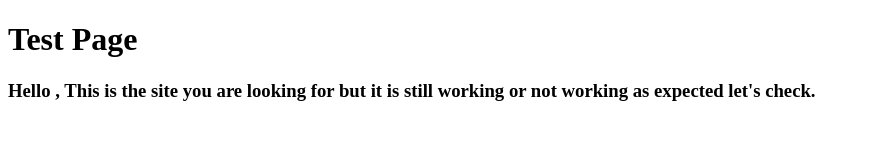
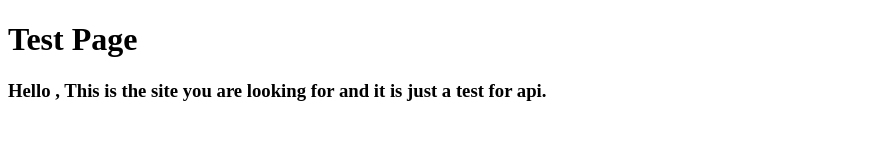
Before and after one commit to jd-215/node_tut_one, a website: page public/index.html in a window 1280 px wide. Shown: the whole page, without its empty margins (0-870 px from the left). Drawn offline with Linux system fonts and the light colour scheme.

Commit message:
added api and html

```diff
--- a/public/index.html
+++ b/public/index.html
@@ -7,6 +7,6 @@
 </head>
 <body>
     <h1>Test Page</h1>
-    <h3>Hello , This is the site you are looking for but it is still working or not working as expected let's check.</h3>
+    <h3>Hello , This is the site you are looking for and it is just a test for api.</h3>
 </body>
 </html>
```
